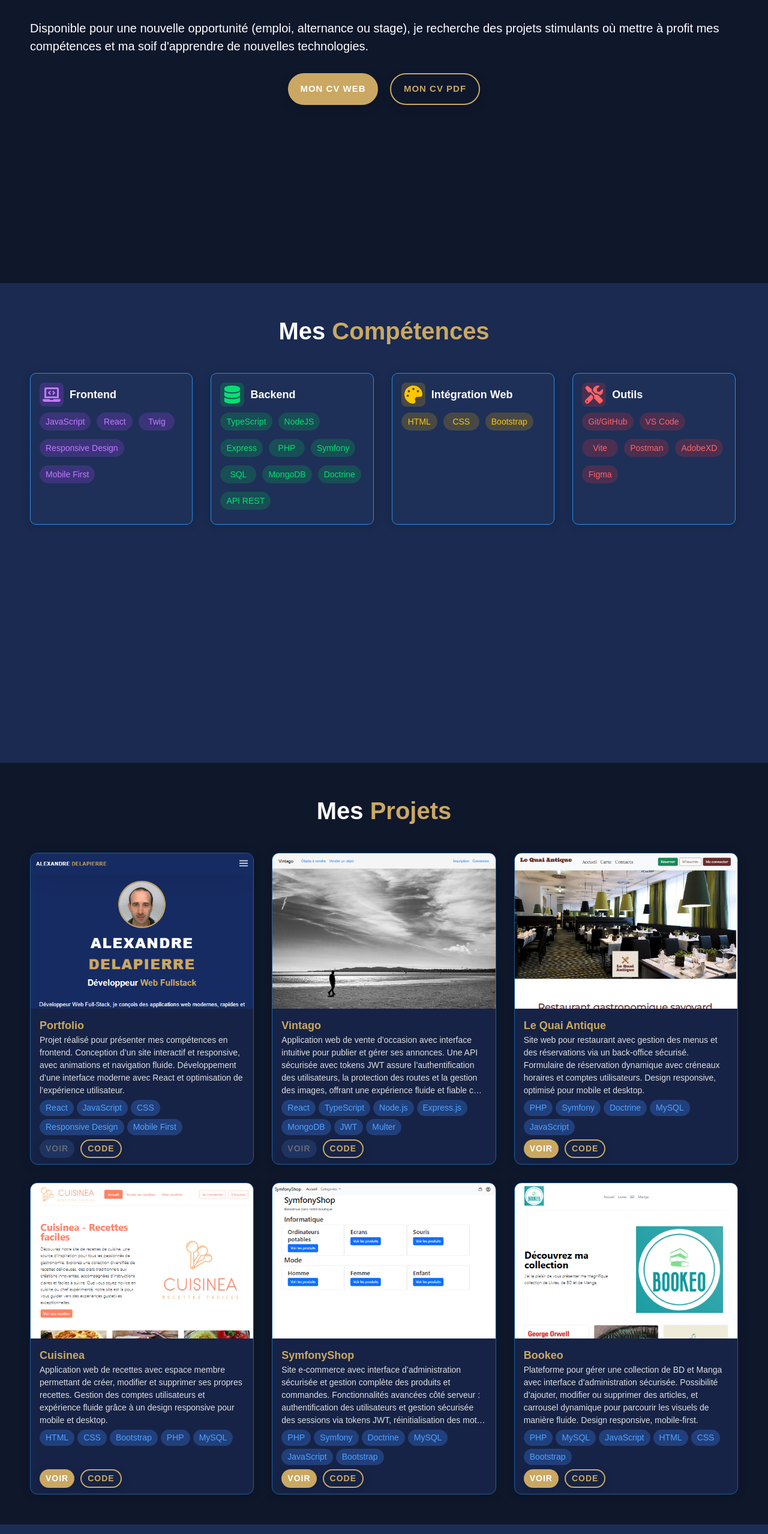
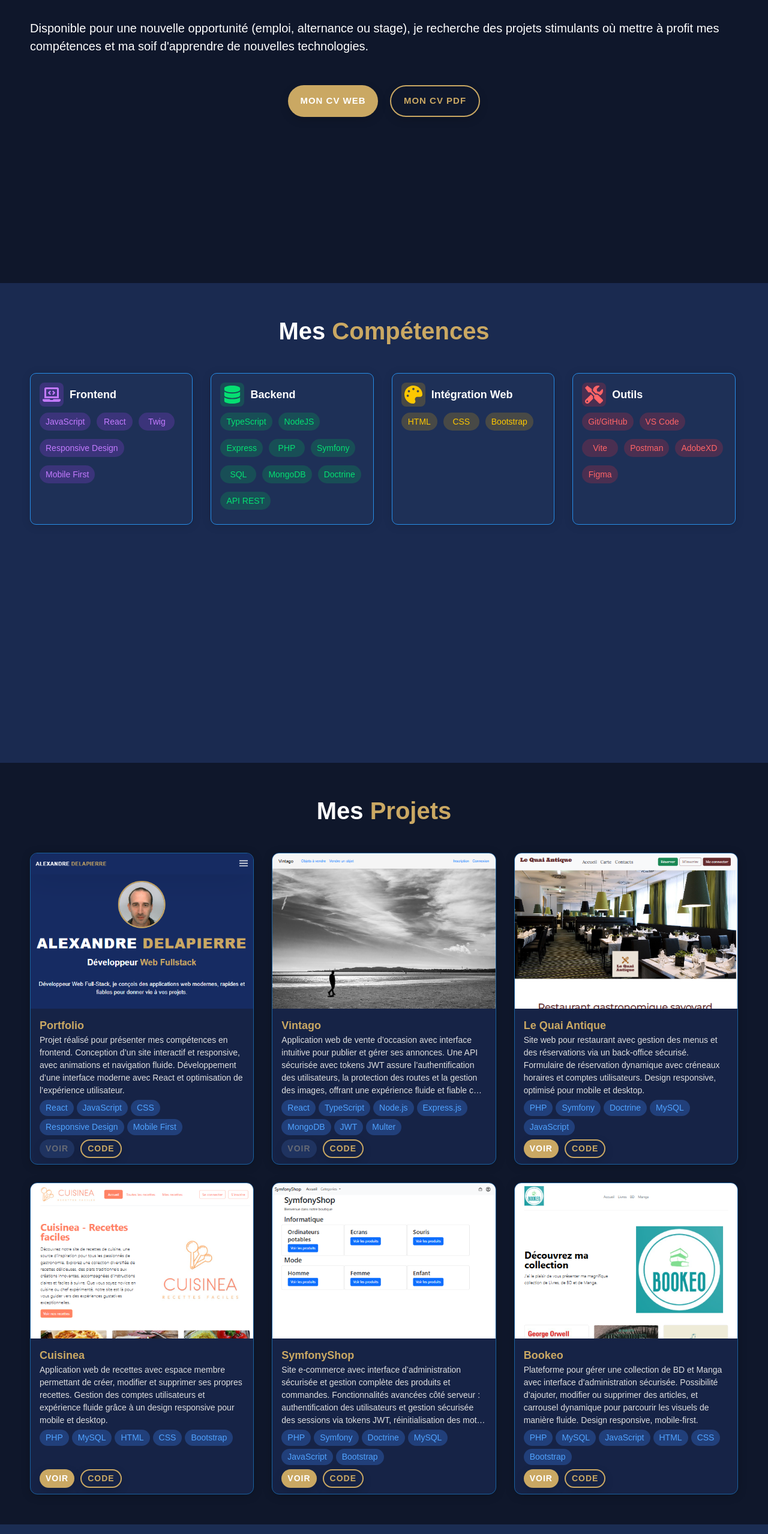
Before and after one commit to AlexDelapierre/Portfolio-React, a React (Create React App) app: page / in a window 1280 px wide. Shown: the part 1128-3686 px from the top of the page at 60% size. Built offline with nearby package versions, Linux system fonts and the light colour scheme.

Commit message:
minor update

```diff
--- a/src/components/About/About.css
+++ b/src/components/About/About.css
@@ -7,11 +7,10 @@
 }
 
 .about__btns {
-  margin-top: 2rem;
+  margin-top: 5rem;
   display: flex;
   gap: 2rem;
   justify-content: center;
-  /* margin-bottom: 2rem; */
 }
 
 .btn-cv {
--- a/src/data/projectsData.js
+++ b/src/data/projectsData.js
@@ -44,7 +44,7 @@ const projectsData = [
       imageDesktop: RecettesDesktop,
       title: "Cuisinea",
       description: "Application web de recettes avec espace membre permettant de créer, modifier et supprimer ses propres recettes. Gestion des comptes utilisateurs et expérience fluide grâce à un design responsive pour mobile et desktop.",
-      tags: ["HTML","CSS","Bootstrap","PHP", "MySQL" ],
+      tags: ["PHP", "MySQL","HTML","CSS","Bootstrap"],
       liveLink: "https://cuisinea.alexdelapierre.fr/",
       codeLink: "https://github.com/AlexDelapierre/Cuisinea"
     },
```
Also changed, not shown: src/assets/img/Portfolio_desktop.PNG, src/assets/img/Portfolio_mobile.PNG.
